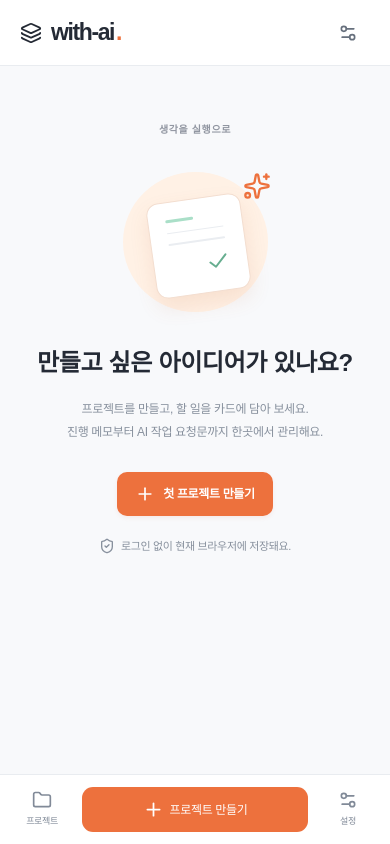
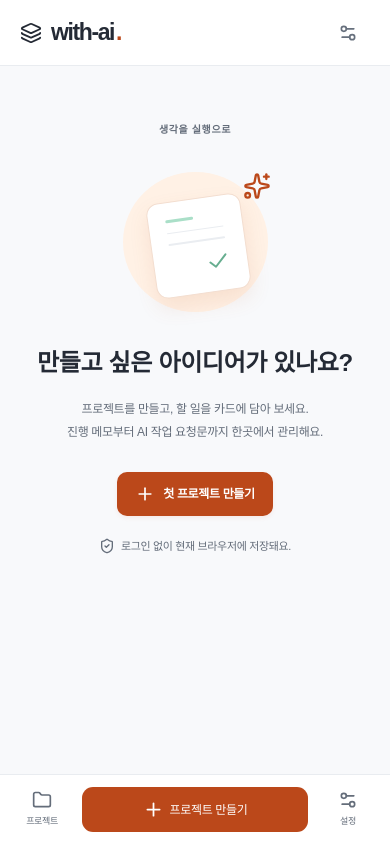
Before and after one commit to nyangtteok-way/with-ai, a Next.js app: page / in a window 390 px wide. Built offline with nearby package versions, Linux system fonts and the light colour scheme.

Commit message:
fix: 모바일 텍스트 대비 개선

```diff
--- a/src/app/globals.css
+++ b/src/app/globals.css
@@ -2,9 +2,9 @@
 :root {
   --bg: #f8f9fb;
   --ink: #242a35;
-  --muted: #737b89;
+  --muted: #646d7a;
   --line: #e9ecf0;
-  --orange: #ed713d;
+  --orange: #bb481a;
   --orange-dark: #bb481a;
   --orange-light: #fff0e7;
   --green: #168563;
@@ -137,7 +137,7 @@ select {
   border: 0;
   border-radius: 10px;
   padding: 12px;
-  color: #68717f;
+  color: var(--muted);
 }
 .project-nav > span:first-of-type {
   flex: 1;
@@ -176,7 +176,7 @@ select {
 }
 .add-project {
   margin-top: 4px;
-  color: #888f9b;
+  color: var(--muted);
 }
 .sidebar-bottom {
   margin-top: auto;
@@ -222,7 +222,7 @@ select {
   display: flex;
   align-items: center;
   gap: 11px;
-  color: #a1a7b2;
+  color: var(--muted);
   font-size: 12px;
   min-width: 0;
 }
@@ -279,7 +279,7 @@ select {
   gap: 16px;
 }
 .eyebrow {
-  color: #9196a1;
+  color: var(--muted);
   font-size: 10px;
   font-weight: 700;
   letter-spacing: 0.06em;
@@ -316,7 +316,7 @@ select {
   font-weight: 700;
 }
 .project-description {
-  color: #838b98;
+  color: var(--muted);
   font-size: 13px;
   line-height: 1.7;
   white-space: pre-wrap;
@@ -342,7 +342,7 @@ select {
 }
 .progress-copy .eyebrow {
   font-size: 11px;
-  color: #7e8794;
+  color: var(--muted);
   letter-spacing: 0;
 }
 .progress-value {
@@ -368,7 +368,7 @@ select {
 }
 .progress-value p {
   font-size: 11px;
-  color: #8f96a2;
+  color: var(--muted);
   margin-top: 6px;
 }
 .progress-track {
@@ -385,7 +385,7 @@ select {
   transition: width 0.25s;
 }
 .progress-help {
-  color: #9097a3;
+  color: var(--muted);
   font-size: 10px;
   margin-top: 12px;
 }
@@ -426,7 +426,7 @@ select {
 }
 .progress-stats > div > span:last-child {
   font-size: 10px;
-  color: #8a92a0;
+  color: var(--muted);
 }
 .section-heading {
   display: flex;
@@ -446,7 +446,7 @@ select {
   margin-left: 7px;
 }
 .section-heading p {
-  color: #9097a2;
+  color: var(--muted);
   font-size: 12px;
   margin-top: 8px;
 }
@@ -469,7 +469,7 @@ select {
   box-shadow: 0 2px 4px #de633c18;
 }
 .primary:hover {
-  background: #dc602f;
+  background: #a83b10;
 }
 .secondary {
   border-color: #e3e6eb;
@@ -561,7 +561,7 @@ select {
   border-radius: 8px;
   min-height: 38px;
   padding: 8px 11px;
-  color: #7e8795;
+  color: var(--muted);
   font-size: 11px;
   white-space: nowrap;
 }
@@ -583,7 +583,7 @@ select {
   margin: -7px 0 18px;
 }
 .card-sort label {
-  color: #747e8c;
+  color: var(--muted);
   font-size: 11px;
   font-weight: 600;
 }
@@ -689,7 +689,7 @@ select {
   font-size: 10px;
   font-weight: 600;
   background: #f0f2f5;
-  color: #68717f;
+  color: var(--muted);
 }
 .status-dot {
   background: currentColor;
@@ -722,7 +722,7 @@ select {
 .card-description {
   font-size: 12px;
   line-height: 1.75;
-  color: #9098a4;
+  color: var(--muted);
   display: -webkit-box;
   -webkit-box-orient: vertical;
   -webkit-line-clamp: 2;
@@ -783,7 +783,7 @@ select {
   justify-content: center;
   gap: 6px;
   padding-top: 31px;
-  color: #a1a7b2;
+  color: var(--muted);
   font-size: 10px;
 }
 .empty-state {
@@ -813,7 +813,7 @@ select {
   font-weight: 650;
 }
 .empty-state > p:not(.eyebrow) {
-  color: #87909d;
+  color: var(--muted);
   font-size: 12px;
   line-height: 1.9;
   margin: 12px 0 23px;
@@ -929,7 +929,7 @@ select {
   line-height: 1.5;
 }
 .dialog-heading p {
-  color: #8b94a2;
+  color: var(--muted);
   font-size: 12px;
   margin-top: 6px;
   overflow-wrap: anywhere;
@@ -987,7 +987,7 @@ input[aria-invalid="true"] {
 .field-error {
   font-size: 11px;
   line-height: 1.8;
-  color: #9097a2;
+  color: var(--muted);
 }
 .field-error {
   color: #b43541;
@@ -1052,13 +1052,13 @@ input[aria-invalid="true"] {
   overflow-wrap: anywhere;
 }
 .muted {
-  color: #8e96a3 !important;
+  color: var(--muted) !important;
   font-size: 11px;
   line-height: 1.8;
 }
 .timestamps {
   font-size: 10px;
-  color: #98a0ad;
+  color: var(--muted);
   margin: 22px 0 25px;
 }
 .note-header {
@@ -1078,7 +1078,7 @@ input[aria-invalid="true"] {
 .note-header span {
   font-size: 10px;
   margin-left: auto;
-  color: #929aa7;
+  color: var(--muted);
 }
 .note-save {
   display: flex;
@@ -1249,7 +1249,7 @@ input[aria-invalid="true"] {
   margin-bottom: 9px;
 }
 .info-box p {
-  color: #7b8795;
+  color: var(--muted);
   font-size: 12px;
   line-height: 1.9;
 }
@@ -1373,7 +1373,7 @@ input[aria-invalid="true"] {
   display: block;
   font-size: 11px;
   line-height: 1.8;
-  color: #9099a5;
+  color: var(--muted);
   margin-top: 5px;
 }
 .backup-size {
@@ -1512,7 +1512,7 @@ input[aria-invalid="true"] {
 }
 .settings-footnote {
   font-size: 10px;
-  color: #919aa6;
+  color: var(--muted);
   line-height: 1.9;
   margin-top: 23px;
 }
@@ -1701,7 +1701,7 @@ input[aria-invalid="true"] {
     gap: 7px;
     background: transparent;
     border: 0;
-    color: #818b99;
+    color: var(--muted);
     padding: 0;
     margin-bottom: 24px;
     font-size: 11px;
@@ -1854,7 +1854,7 @@ input[aria-invalid="true"] {
     gap: 5px;
     align-items: center;
     justify-content: center;
-    color: #818a98;
+    color: var(--muted);
     font-size: 9px;
     min-width: 50px;
     min-height: 44px;
```
Also changed, not shown: 3 other files (tests, documents, lock files or other folders).
